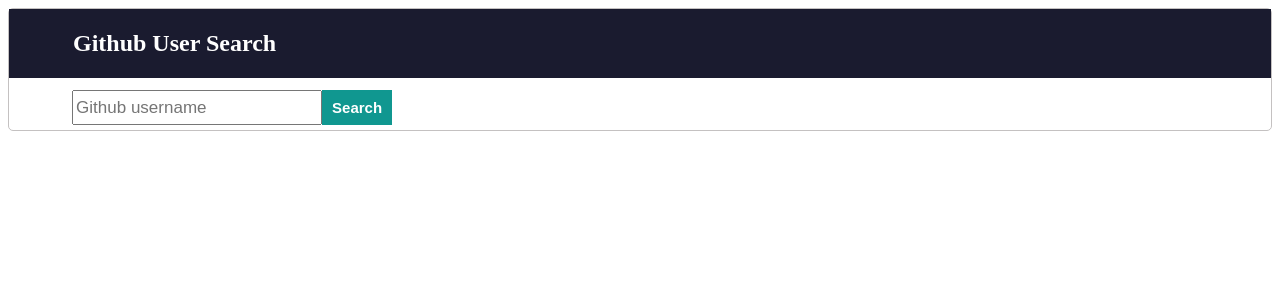
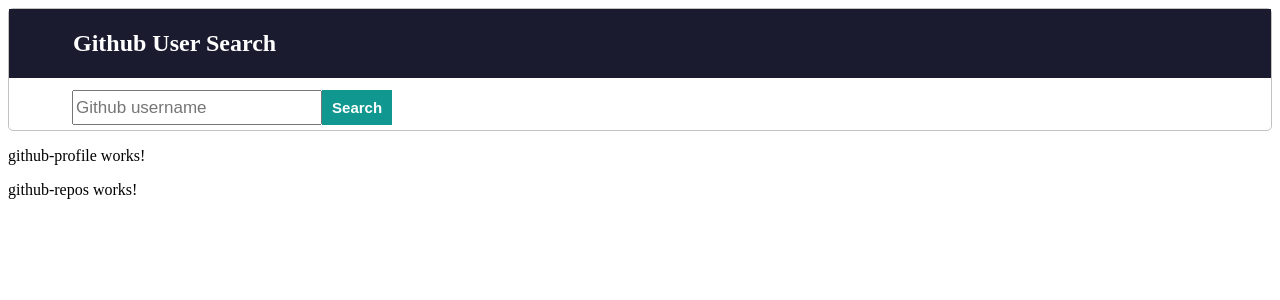
Before and after one commit to Collins07/Github-clone, an Angular app: page / in a window 1280 px wide. Shown: the top 300 px of the page. Built offline with nearby package versions, Linux system fonts and the light colour scheme.

Commit message:
github repos display

```diff
--- a/src/app/components/github-app/github-app.component.html
+++ b/src/app/components/github-app/github-app.component.html
@@ -18,4 +18,20 @@
             </div>
         </div>
     </div>
+
 </div>
+<div class="row">
+    <div class="col">
+    <app-github-profile></app-github-profile>
+    </div>
+</div>
+<div class="row">
+    <div class="col">
+    <app-github-repos></app-github-repos>
+    </div>
+</div>
+<div class="row">
+    <div class="col">
+    {{githubProfile}}
+    </div>
+</div>
--- a/src/app/components/github-app/github-app.component.ts
+++ b/src/app/components/github-app/github-app.component.ts
@@ -22,6 +22,10 @@
       this.githubProfile= data;
 
     });
+    this.githubService.getRepos(this.githubUserQuery).subscribe((data) =>{
+      this.githubRepos= data;
+
+    });
 
   }
 
--- a/src/app/services/github-services.service.ts
+++ b/src/app/services/github-services.service.ts
@@ -37,6 +37,6 @@
   // }
 
 }
-// function count1(count1: any): import("rxjs").OperatorFunction<Object, Object> {
-//   throw new Error('Function not implemented.');
-// }
+function count1(count1: any): import("rxjs").OperatorFunction<Object, Object> {
+  throw new Error('Function not implemented.');
+}
```
